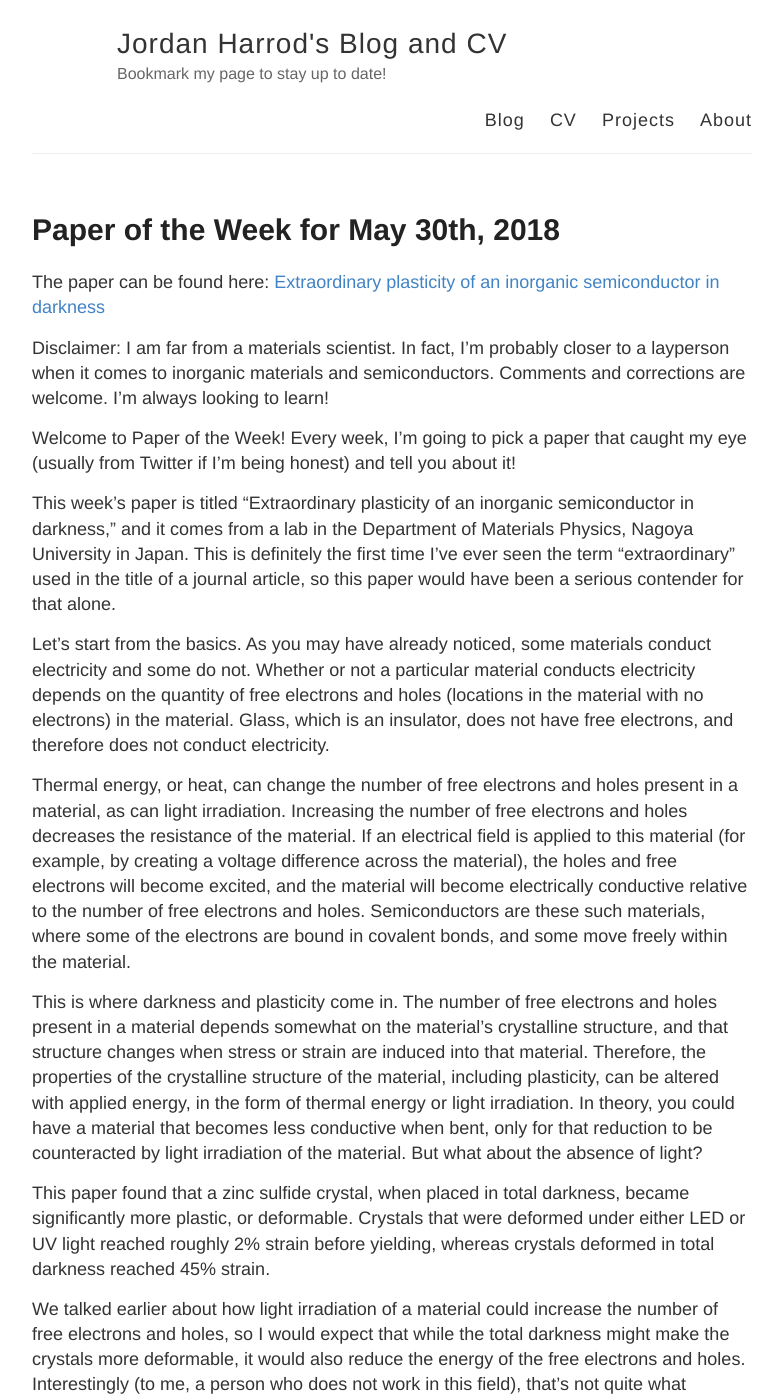
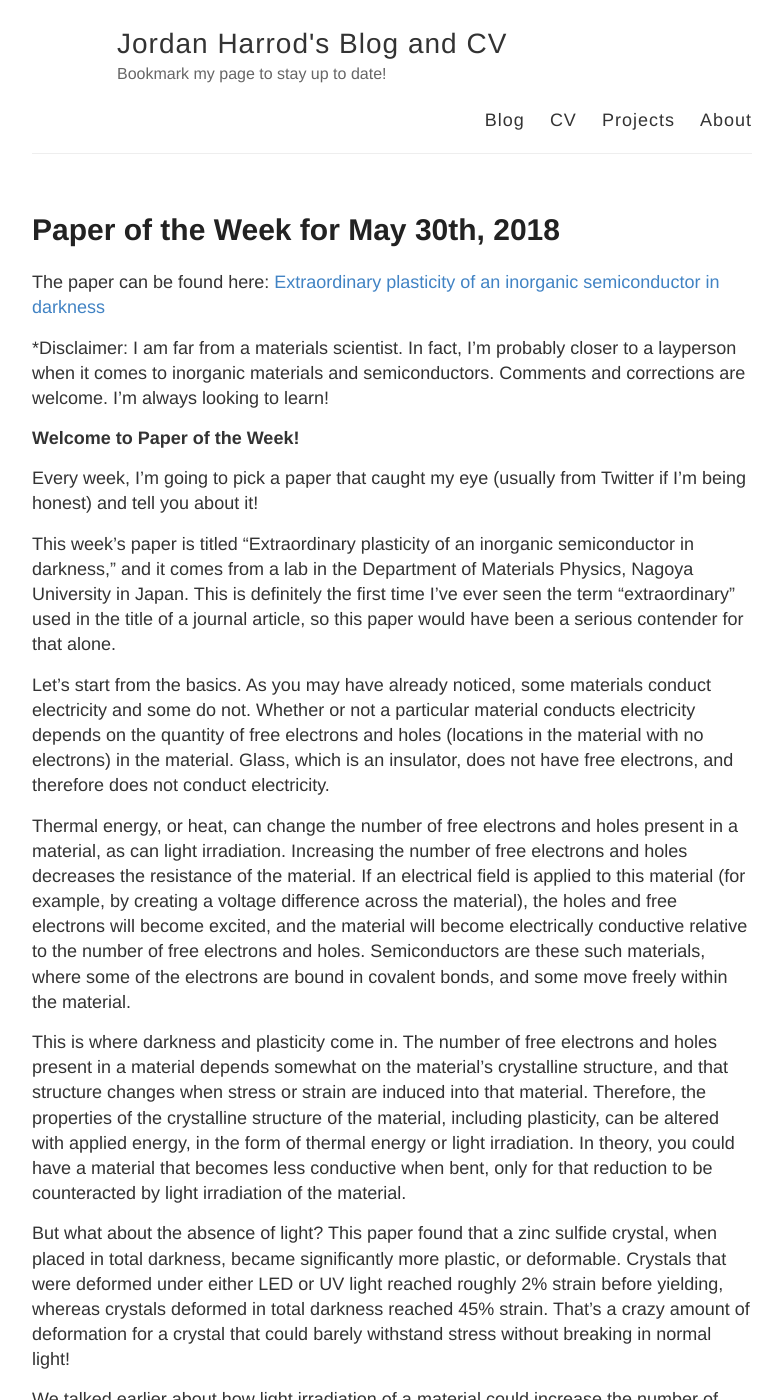
Before and after one commit to harrodjordan/harrodjordan.github.io, a Jekyll site: the page built from _posts/2018-05-30-Paper-of-the-Week.md, in a window 1280 px wide and 1400 px high. Shown: the whole window, without its empty margins (248-1031 px from the left). Built offline with Jekyll 4.4.1, drawn with Linux system fonts in a browser that asks for light colours.

Commit message:
Update 2018-05-30-Paper-of-the-Week.md

```diff
--- a/_posts/2018-05-30-Paper-of-the-Week.md
+++ b/_posts/2018-05-30-Paper-of-the-Week.md
@@ -15,9 +17,9 @@ Let’s start from the basics. As you may have already noticed, some materials c
 
 Thermal energy, or heat, can change the number of free electrons and holes present in a material, as can light irradiation. Increasing the number of free electrons and holes decreases the resistance of the material. If an electrical field is applied to this material (for example, by creating a voltage difference across the material), the holes and free electrons will become excited, and the material will become electrically conductive relative to the number of free electrons and holes. Semiconductors are these such materials, where some of the electrons are bound in covalent bonds, and some move freely within the material.
 
-This is where darkness and plasticity come in. The number of free electrons and holes present in a material depends somewhat on the material’s crystalline structure, and that structure changes when stress or strain are induced into that material. Therefore, the properties of the crystalline structure of the material, including plasticity, can be altered with applied energy, in the form of thermal energy or light irradiation. In theory, you could have a material that becomes less conductive when bent, only for that reduction to be counteracted by light irradiation of the material. But what about the absence of light?
+This is where darkness and plasticity come in. The number of free electrons and holes present in a material depends somewhat on the material’s crystalline structure, and that structure changes when stress or strain are induced into that material. Therefore, the properties of the crystalline structure of the material, including plasticity, can be altered with applied energy, in the form of thermal energy or light irradiation. In theory, you could have a material that becomes less conductive when bent, only for that reduction to be counteracted by light irradiation of the material.
 
-This paper found that a zinc sulfide crystal, when placed in total darkness, became significantly more plastic, or deformable. Crystals that were deformed under either LED or UV light reached roughly 2% strain before yielding, whereas crystals deformed in total darkness reached 45% strain.
+But what about the absence of light? This paper found that a zinc sulfide crystal, when placed in total darkness, became significantly more plastic, or deformable. Crystals that were deformed under either LED or UV light reached roughly 2% strain before yielding, whereas crystals deformed in total darkness reached 45% strain. That's a crazy amount of deformation for a crystal that could barely withstand stress without breaking in normal light!
 
 We talked earlier about how light irradiation of a material could increase the number of free electrons and holes, so I would expect that while the total darkness might make the crystals more deformable, it would also reduce the energy of the free electrons and holes. Interestingly (to me, a person who does not work in this field), that’s not quite what happens. In the next section of the paper, which looks at the light-absorption characteristics of the material, the authors note that the optical band gap (or the amount of energy required for an electron to leave the covalent bond of the crystal structure and become free) decreases at 35% strain. While they did not show any data on conductivity tests between light-deformed and darkness-deformed crystal samples, I would think that this means that the conductance is similar between the two crystals, because of the reduction in the bandgap would allow previously free electrons to remain free. Alternatively, the conductance could decrease, but not as much as one would expect.
 
```
Also changed, not shown: other parts of _posts/2018-05-30-Paper-of-the-Week.md (+4 -2 lines).
